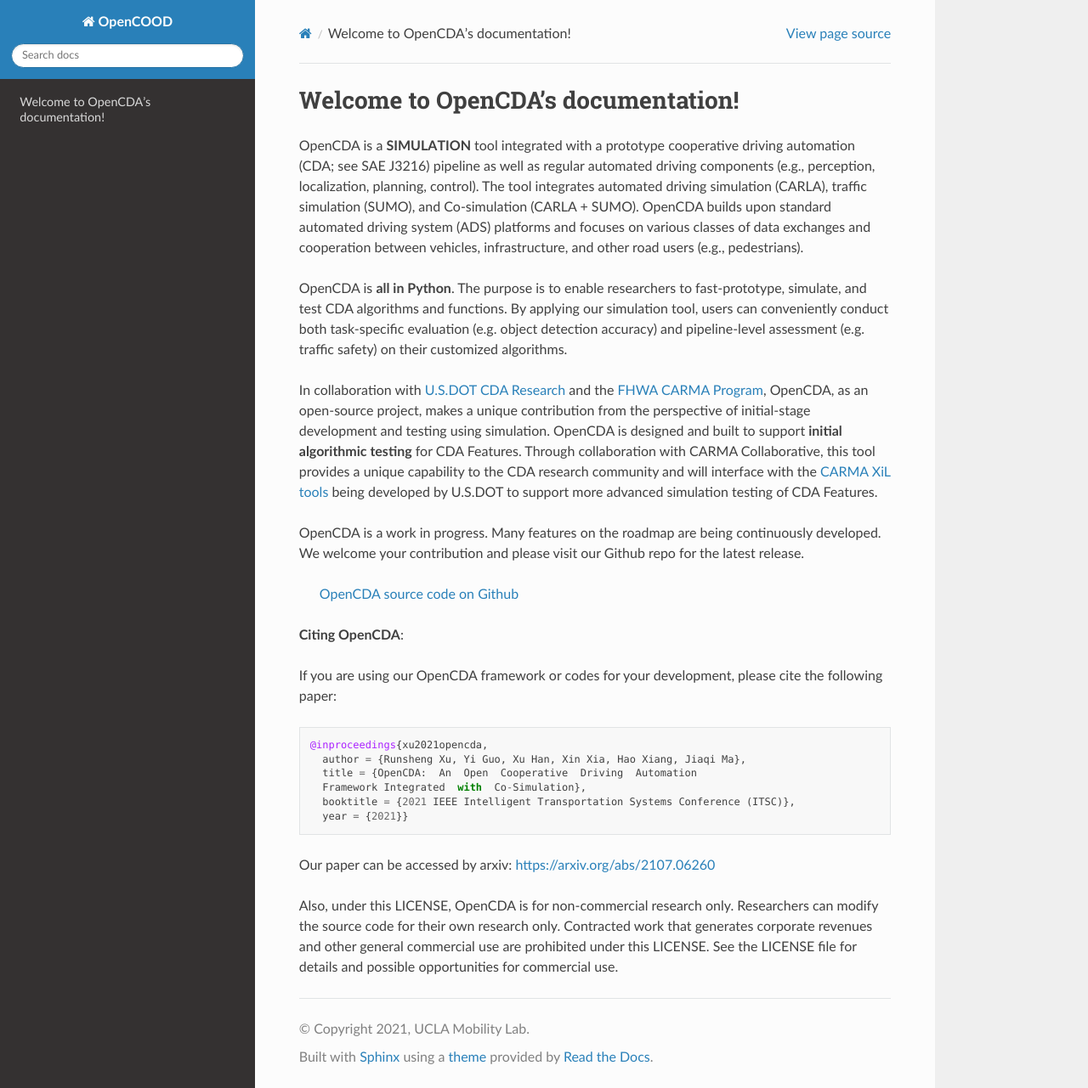
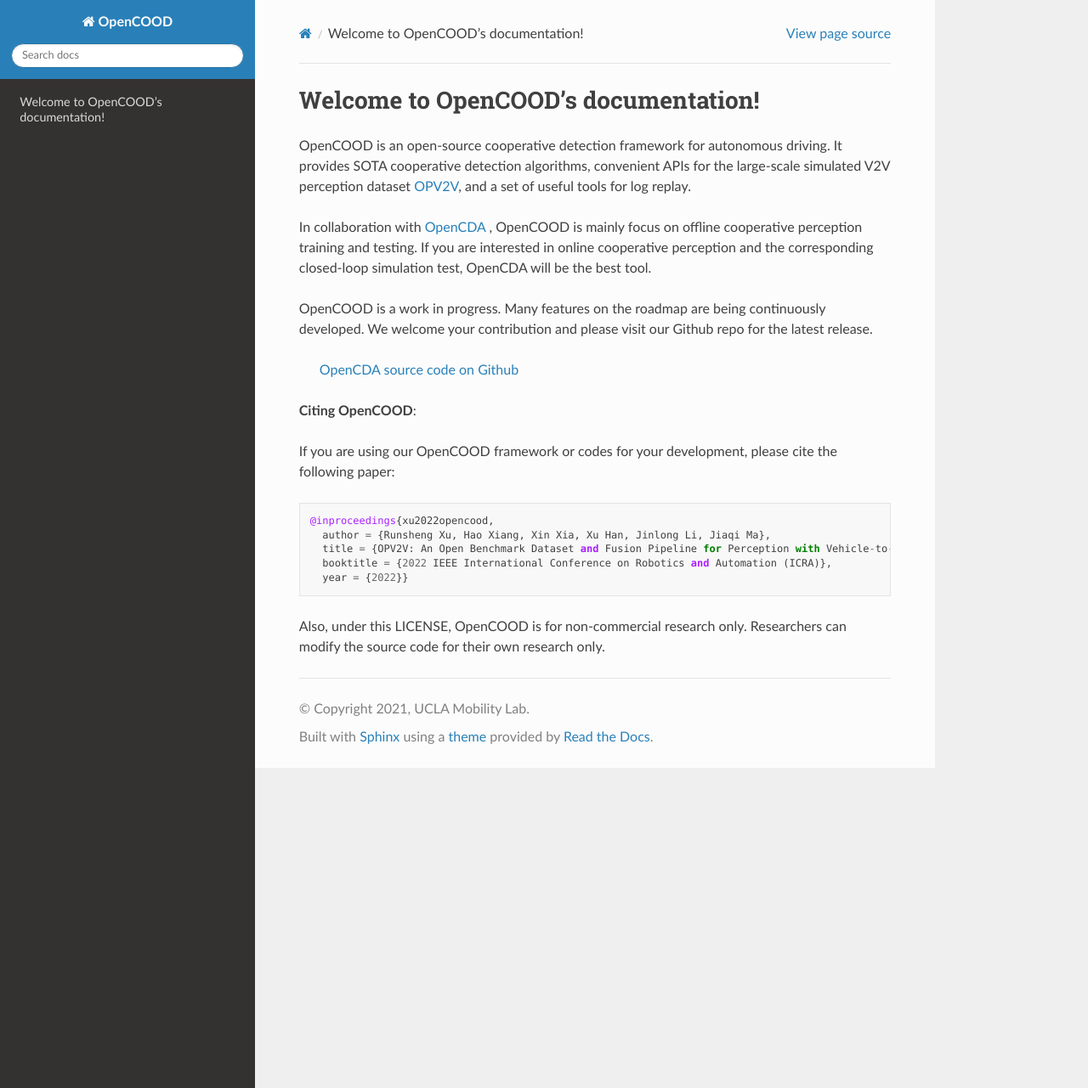
Before and after one commit to shilpa2301/OpenCOOD_AutoNet, a Sphinx documentation site: the page built from docs/index.rst, in a window 1280 px wide and 1281 px high. Shown: the whole window at 85% size. Built offline with Sphinx 7.4.7 and the Read the Docs theme 2.0.0, drawn with Linux system fonts in a browser that asks for light colours.

Commit message:
index.rst intro modified

```diff
--- a/docs/index.rst
+++ b/docs/index.rst
@@ -1,34 +1,25 @@
-.. OpenCDA documentation master file, created by
-   sphinx-quickstart on Fri Jul  2 11:48:53 2021.
-   You can adapt this file completely to your liking, but it should at least
-   contain the root `toctree` directive.
 
-Welcome to OpenCDA's documentation!
+Welcome to OpenCOOD's documentation!
 ===================================
-OpenCDA is a **SIMULATION** tool integrated with a prototype cooperative driving automation (CDA; see SAE J3216) pipeline as
-well as regular automated driving components (e.g., perception, localization, planning, control). The tool integrates automated driving simulation (CARLA), traffic simulation (SUMO), and Co-simulation (CARLA + SUMO).
-OpenCDA builds upon standard automated driving system (ADS) platforms and focuses on various classes of data exchanges and cooperation between vehicles, infrastructure, and other road users (e.g., pedestrians).
+OpenCOOD is an open-source cooperative detection framework for autonomous driving. It provides SOTA cooperative detection algorithms,
+convenient APIs for the large-scale simulated V2V perception dataset `OPV2V <https://mobility-lab.seas.ucla.edu/opv2v/>`_, and a set of useful tools for log replay.
 
-OpenCDA is **all in Python**. The purpose is to enable researchers to fast-prototype, simulate, and test CDA algorithms and functions.  By applying our simulation tool, users can conveniently conduct both task-specific evaluation (e.g. object detection accuracy) and pipeline-level assessment (e.g. traffic safety) on their customized algorithms.
+In collaboration with `OpenCDA <https://github.com/ucla-mobility/OpenCDA>`_ , OpenCOOD is mainly focus on offline cooperative perception training and testing. If you are
+interested in online cooperative perception and the corresponding closed-loop simulation test, OpenCDA will be the best tool.
 
-In collaboration with `U.S.DOT CDA Research <https://its.dot.gov/cda/>`_ and the `FHWA CARMA Program <https://highways.dot.gov/research/operations/CARMA>`_, OpenCDA, as an open-source project, makes a unique contribution from the perspective of initial-stage development and testing using simulation. OpenCDA is designed and built to support **initial algorithmic testing** for CDA Features. Through collaboration with CARMA Collaborative, this tool provides a unique capability to the CDA research community and will interface with the `CARMA XiL tools <https://github.com/usdot-fhwa-stol/carma-simulation>`_ being developed by U.S.DOT to support more advanced simulation testing of CDA Features.
-
-OpenCDA is a work in progress. Many features on the roadmap are being continuously developed. We welcome your contribution and please visit our Github repo
+OpenCOOD is a work in progress. Many features on the roadmap are being continuously developed. We welcome your contribution and please visit our Github repo
 for the latest release.
 
-    `OpenCDA source code on  Github <https://github.com/ucla-mobility/OpenCDA>`_
+    `OpenCDA source code on  Github <https://github.com/DerrickXuNu/OpenCOOD>`_
 
-**Citing OpenCDA**\ :
+**Citing OpenCOOD**\ :
 
-If you are using our OpenCDA framework or codes for your development, please cite the following paper::
+If you are using our OpenCOOD framework or codes for your development, please cite the following paper::
 
-    @inproceedings{xu2021opencda,
-      author = {Runsheng Xu, Yi Guo, Xu Han, Xin Xia, Hao Xiang, Jiaqi Ma},
-      title = {OpenCDA:  An  Open  Cooperative  Driving  Automation
-      Framework Integrated  with  Co-Simulation},
-      booktitle = {2021 IEEE Intelligent Transportation Systems Conference (ITSC)},
-      year = {2021}}
+    @inproceedings{xu2022opencood,
+      author = {Runsheng Xu, Hao Xiang, Xin Xia, Xu Han, Jinlong Li, Jiaqi Ma},
+      title = {OPV2V: An Open Benchmark Dataset and Fusion Pipeline for Perception with Vehicle-to-Vehicle Communication},
+      booktitle = {2022 IEEE International Conference on Robotics and Automation (ICRA)},
+      year = {2022}}
 
-Our paper can be accessed by arxiv: https://arxiv.org/abs/2107.06260
-
-Also, under this LICENSE, OpenCDA is for non-commercial research only. Researchers can modify the source code for their own research only. Contracted work that generates corporate revenues and other general commercial use are prohibited under this LICENSE. See the LICENSE file for details and possible opportunities for commercial use.
+Also, under this LICENSE, OpenCOOD is for non-commercial research only. Researchers can modify the source code for their own research only.
```
